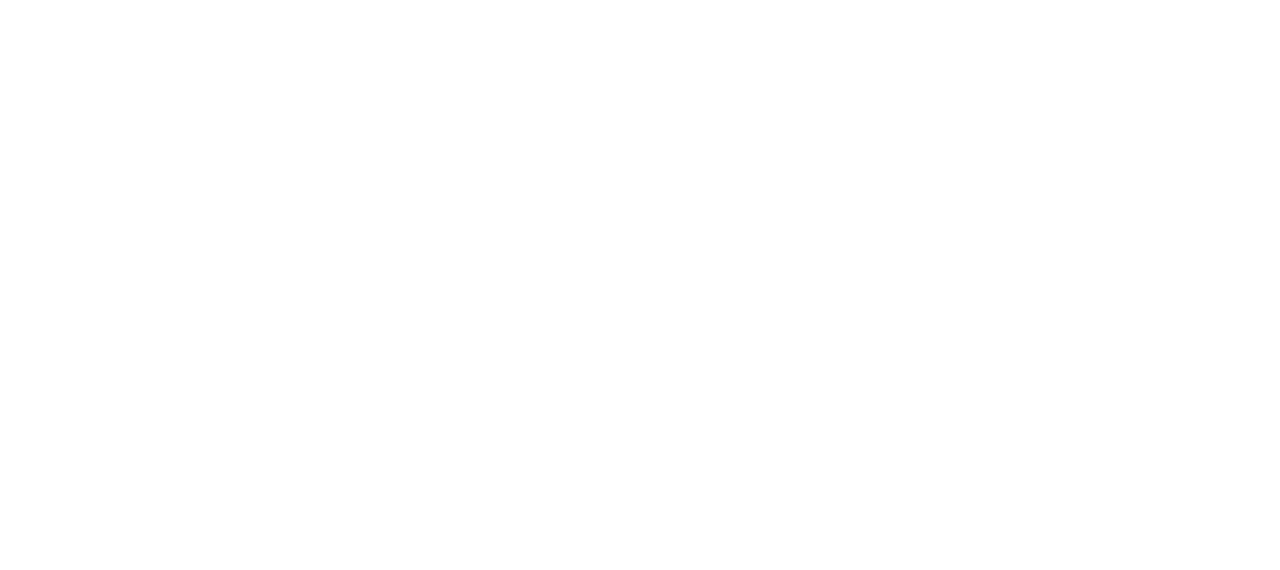
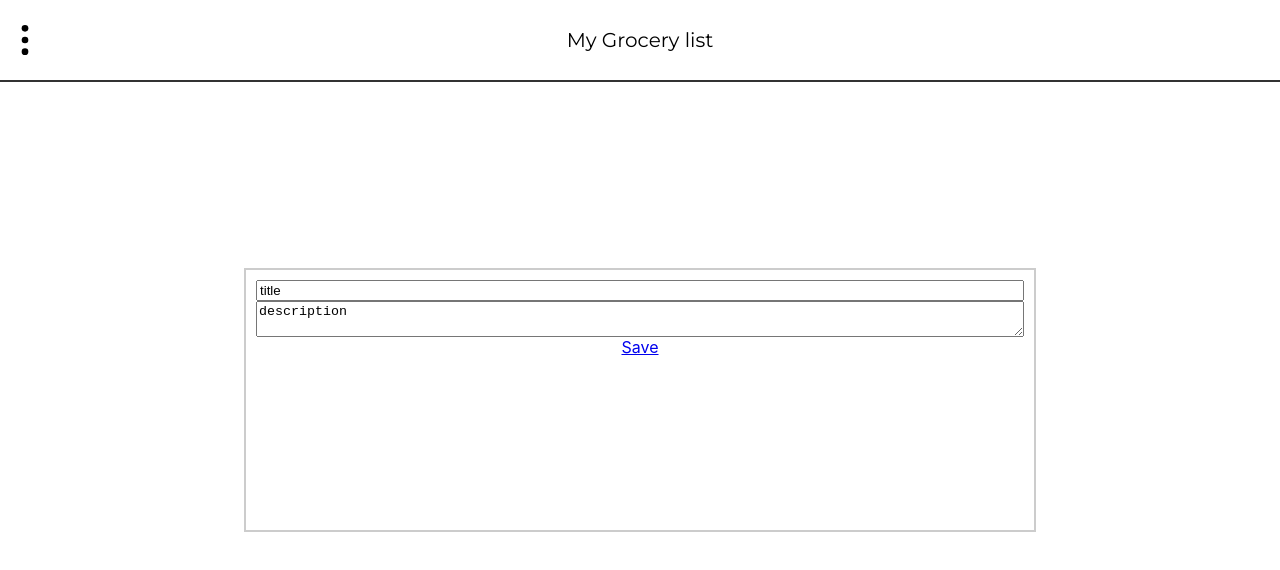
Before and after one commit to Paaka/GroceryList, a React (Create React App) app in the folder grocery-list/: page /note/1602588391000 in a window 1280 px wide. Shown: the top 570 px of the page. Built offline with nearby package versions, Linux system fonts and the light colour scheme.

Commit message:
Added single note view

```diff
--- a/grocery-list/src/App.js
+++ b/grocery-list/src/App.js
@@ -4,6 +4,7 @@ import './App.css';
 
 import ListView from './views/ListView';
 import LoginView from './views/LoginView';
+import SingleNoteView from './views/SingleNoteView';
 
 
 function App() {
@@ -17,6 +18,9 @@ function App() {
           <Route path="/Login">
             <LoginView></LoginView>
           </Route>
+          <Route path="/note/:id">
+            <SingleNoteView></SingleNoteView>
+          </Route>
         </Switch>
       </Router>
     </div>
--- a/grocery-list/src/components/molecules/SingleNote.jsx
+++ b/grocery-list/src/components/molecules/SingleNote.jsx
@@ -1,11 +1,12 @@
 import React from 'react';
+import { Link } from 'react-router-dom';
 import styled from 'styled-components';
 import Heading3 from '../atoms/Heading';
 import Paragraph from '../atoms/Paragraph';
 
 const Container = styled.div`
     border:2px solid #ccc;
-    width:60%;
+    width:50vw;
     border-radius:10px;
     display:flex;
     flex-direction:column;
@@ -20,13 +21,16 @@ const Container = styled.div`
     }
 `
 
+
 const SingleNote = ({note}) => {
-    const {title, description} = note;
+    const {title, description,id} = note;
 
-    return(<Container>
+    return(<Link to={`/note/${id}`} style={{textDecoration:'none', color:"inherit"}}>
+        <Container>
             <Heading3 fontWeight={700}>{title}</Heading3>
-            <Paragraph>{description}</Paragraph>
-        </Container>)
+            <Paragraph size="14px">{description}</Paragraph>
+        </Container>
+        </Link>)
 }
 
 export default SingleNote;
--- a/grocery-list/src/reducers/reducer.js
+++ b/grocery-list/src/reducers/reducer.js
@@ -1,10 +1,11 @@
 import { act } from '@testing-library/react';
 import * as types from '../actions/types';
+import Note from '../models/Note';
 
 const defualtState = {
     listTitle:'My Grocery list',
     groceryList:[],
-    notes:[],
+    notes:[new Note('title','description')],
 }
 
 function reducer(state = defualtState, action){
--- a/grocery-list/src/templates/MainTemplate.jsx
+++ b/grocery-list/src/templates/MainTemplate.jsx
@@ -1,5 +1,7 @@
-import React from 'react';
+import React, {useState} from 'react';
 import styled from 'styled-components';
+import Sidebar from '../components/molecules/Sidebar';
+import Header from '../components/organisms/Header';
 
 const Container = styled.div`
     width:100vw;
@@ -8,7 +10,15 @@ const Container = styled.div`
 `
 
 const MainTemplate = ({children}) => {
+    const [isSidebarOpen, setIsSidebarOpen] = useState(false);
+
+    const toggleSidebarHandler = () => {
+        setIsSidebarOpen(!isSidebarOpen);
+    }
+
      return(<Container>
+                <Sidebar isSidebarOpen={isSidebarOpen} closeSidebarFn={toggleSidebarHandler}/>
+                <Header title="my grocery list" openSidebarFn={toggleSidebarHandler}>Heelo</Header>
                 {children}
             </Container>
     );
--- a/grocery-list/src/views/ListView.js
+++ b/grocery-list/src/views/ListView.js
@@ -1,25 +1,15 @@
-import React, {useState} from 'react';
-import { useSelector } from 'react-redux';
+import React from 'react';
 
-import Header from '../components/organisms/Header';
 import MainTemplate from '../templates/MainTemplate';
-import Sidebar from '../components/molecules/Sidebar';
 import MainForm from '../components/organisms/MainForm';
 import AllNotes from '../components/organisms/AllNotes';
 
 
 const ListView = ({children}) => {
-    const groceryList = useSelector(state => state.groceryList);
-    const [isSidebarOpen, setIsSidebarOpen] = useState(false);
 
-    const toggleSidebarHandler = () => {
-        setIsSidebarOpen(!isSidebarOpen);
-    }
 
     return(
         <MainTemplate>
-            <Sidebar isSidebarOpen={isSidebarOpen} closeSidebarFn={toggleSidebarHandler}/>
-            <Header title="my grocery list" openSidebarFn={toggleSidebarHandler}>Heelo</Header>
             <MainForm></MainForm>
             <AllNotes></AllNotes>
             {children}
--- /dev/null
+++ b/grocery-list/src/views/SingleNoteView.jsx
@@ -0,0 +1,39 @@
+import React from 'react';
+import { useSelector } from 'react-redux';
+import { Link, Redirect, useLocation } from 'react-router-dom';
+import styled from 'styled-components';
+import MainTemplate from '../templates/MainTemplate';
+
+const Container = styled.div`
+    display:flex;
+    flex-direction:column;
+    position:absolute;
+    top:50%;
+    left:50%;
+    transform:translate(-50%,-50%);
+    width:60vw;
+    height:30vh;
+    border: 2px solid #ccc;
+    padding:10px;
+`
+
+const SingleNoteView = () => {
+    const noteIDFromPath = parseInt(useLocation().pathname.split('/')[2]);
+    const [note] = useSelector(state => state.notes).filter(note => note.id === noteIDFromPath);
+
+    if(note === undefined){
+        return (<Redirect to="/"></Redirect>);
+    }
+    else{
+        return(<MainTemplate>
+                    <Container>
+                        <input value={note.title}/>
+                        <textarea value={note.description}/>
+                        <Link to="/">Save</Link>
+                    </Container>
+                </MainTemplate>);
+    }
+
+}
+
+export default SingleNoteView;
```
